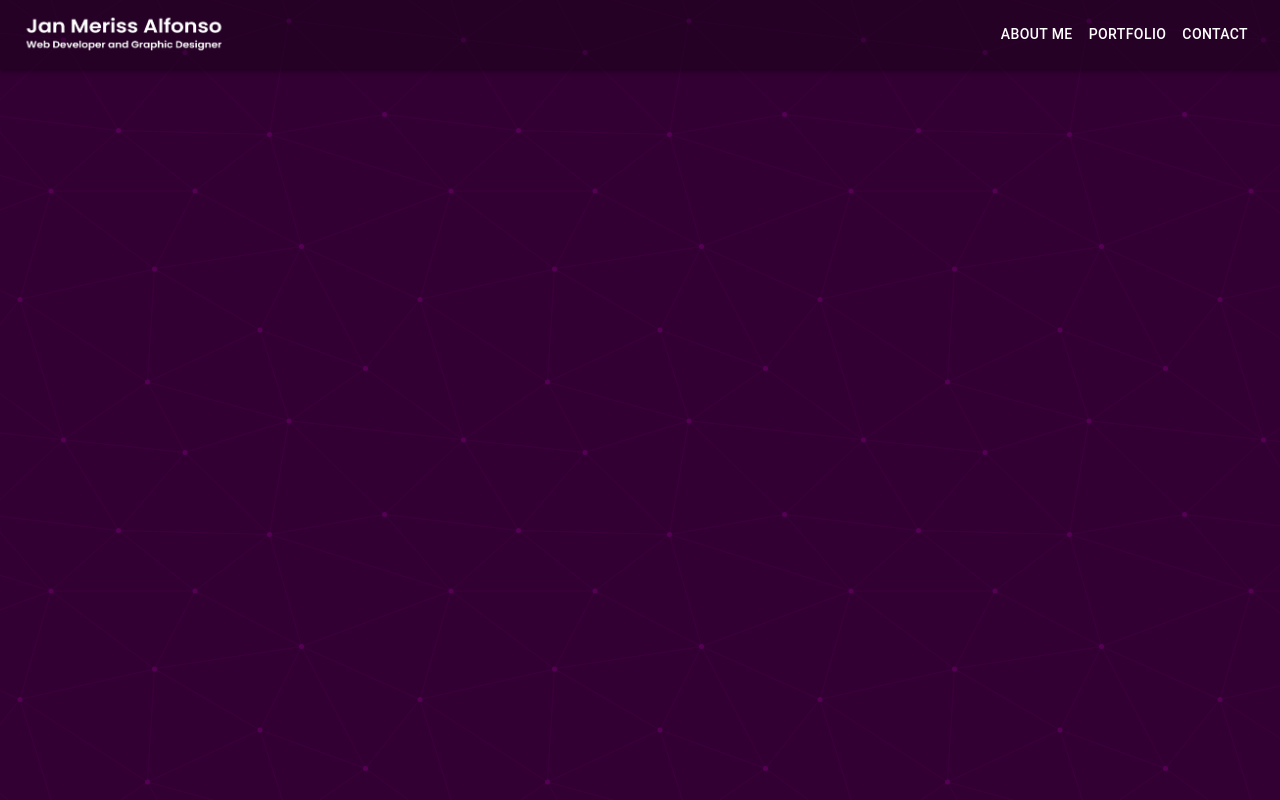
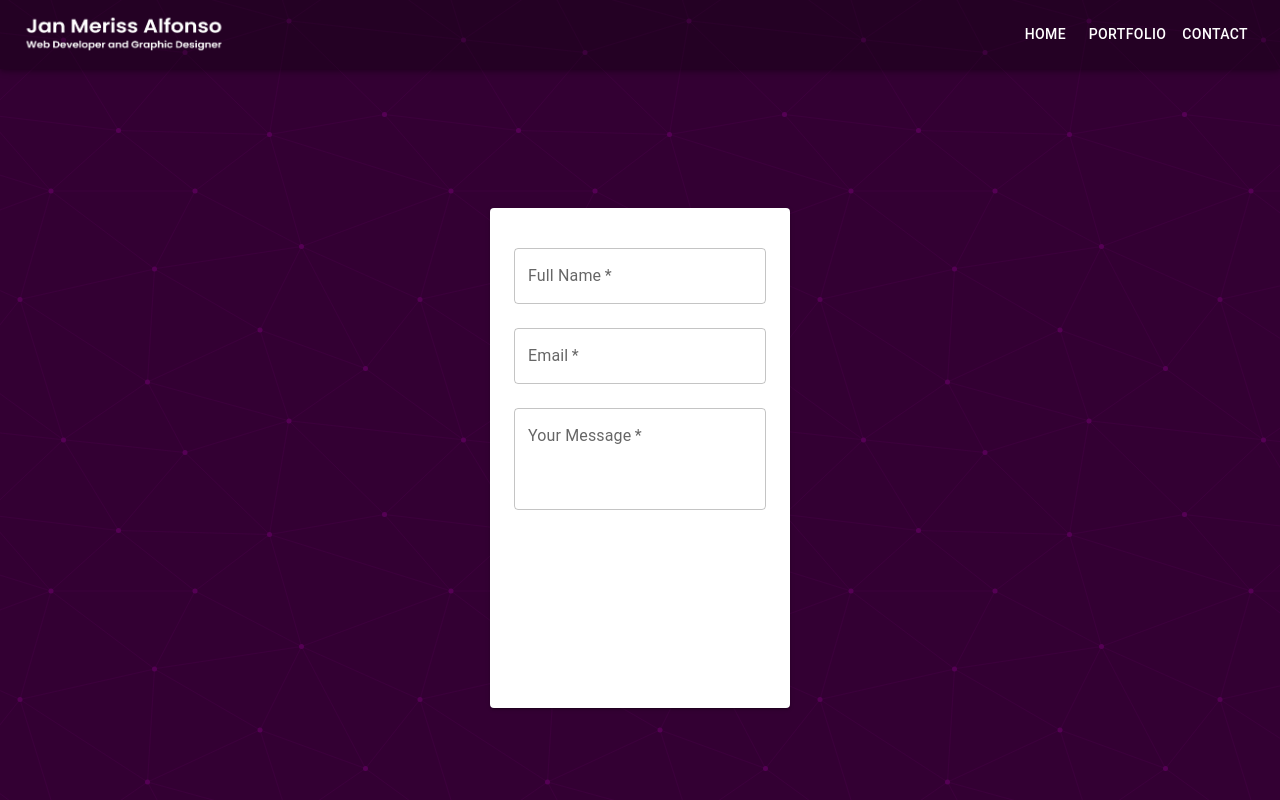
Before and after one commit to Jan-Alfonso/portfolio, a React (Create React App) app in the folder folio_front/: page /contact in a window 1280 px wide. Built offline with nearby package versions, Linux system fonts and the light colour scheme.

Commit message:
worked on contact page

```diff
--- a/folio_front/src/App.js
+++ b/folio_front/src/App.js
@@ -7,36 +7,26 @@ import {
 } from "react-router-dom";
 import Home from "./Pages/Home/Home";
 import Navbar from "./components/Navbar/Navbar";
-import AboutMe from "./Pages/AboutMe/AboutMe";
 import Contact from "./Pages/Contact/Contact";
 import Portfolio from "./Pages/Portfolio/Portfolio";
 import "./App.css"
-import { useState, useEffect } from "react";
 import LoadingWrapper from "./components/Spinner/LoadingWrap"
 
 
 function App() {
 
-  const [loading, setLoading] = useState(true);
+  const isDashboardRoutes = window.location.pathname.startsWith("/");
 
-useEffect(() => {
-  setTimeout(() => {
-    setLoading(false);
-  }, 1000);
-}, []);
-
-  const isDashboardRoutes = window.location.pathname.startsWith("/");
   return (
     <>
 
       <Router>
         {isDashboardRoutes && <Navbar />}
-        <div className='gradient_background'></div>
+
         <LoadingWrapper>
         <Routes>
           <Route exact path="/" element={<Navigate to="/Home" />} />
           <Route exact path="/Home" element={<Home />} />
-          <Route exact path="/about-me" element={<AboutMe/>} />
           <Route exact path="/portfolio" element={<Portfolio/>} />
           <Route exact path="/contact" element={<Contact/>} />
         </Routes>
--- a/folio_front/src/Pages/AboutMe/AboutMe.js
+++ /dev/null
@@ -1,11 +0,0 @@
-import React from 'react'
-
-function AboutMe() {
-  return (
-    <div>
-
-    </div>
-  )
-}
-
-export default AboutMe
--- a/folio_front/src/Pages/Contact/Contact.js
+++ b/folio_front/src/Pages/Contact/Contact.js
@@ -1,9 +1,10 @@
 import React from 'react'
+import BasicTextFields from '../../components/Mailer/Mailer'
 
 function Contact() {
   return (
     <div>
-
+      <BasicTextFields/>
     </div>
   )
 }
--- a/folio_front/src/Pages/Home/Home.css
+++ b/folio_front/src/Pages/Home/Home.css
@@ -139,10 +139,7 @@
       animation: fadeToRight 2.5s forwards;
     }
 
-    #des-icons{
-      margin-left: 20%;
-      margin-right: 20%;
-    }
+
 
     .IllustrationI {
       position: relative;
--- a/folio_front/src/Pages/Home/Home.js
+++ b/folio_front/src/Pages/Home/Home.js
@@ -7,18 +7,19 @@ import linkedin from "../../assets/linkedin.png";
 import skype from "../../assets/skype.png";
 import gmail from "../../assets/gmail.png";
 import "./Home.css";
-import { Grid } from "@mui/material";
+import { Box, Grid } from "@mui/material";
+
 
 function Home() {
 
   return (
     <div>
-      <Grid container spacing={2}>
-      <Grid item xs={12} md={12} sx={{
+      <Grid container spacing={2} sx={{marginTop:{xs:'20%', md:'10%'}}}>
+      <Grid sx={{
         display: "flex",
         flexDirection: {xs: "column", md:"row"}
-        }}
-        >
+        }}>
+
         <Grid
         sx={{
           display: "flex",
@@ -47,16 +48,13 @@ function Home() {
         </Grid>
 
 
-        <Grid item xs={12}
-        id="IntroDescription"
-        >
+        <Grid item xs={12} id="IntroDescription">
           <Grid>
           <h2 className="text-light justify-content-center fs-sm-6"><b className="text-warning">Hello!</b> I'm Jan Meriss Alfonso</h2>
-          <p className="fs-5 text-light">
+          <Box sx={{fontSize: {xs: "15px", md: "20px"}, color: "white", margin: "5%"}}>
           I'm a skilled virtual assistant and graphic designer with 4 years of experience. Recently, I transitioned into web development to bring my designs to life and make them interactive. Let's create engaging web experiences together.
-          </p>
+          </Box>
           </Grid>
-
             <Grid sx={{
               display: "flex",
               justifyContent: "space-between"
@@ -67,9 +65,7 @@ function Home() {
             <a href="https://www.instagram.com/meriss_alfonso/" className="Icons" target="_blank" rel="noreferrer"><img src={ig} class="w-100 h-100" alt="instagram"/></a>
             <a href="https://www.linkedin.com/in/jan-meriss-alfonso-a882b51b6" className="Icons" target="_blank" rel="noreferrer"><img src={linkedin} class="w-100 h-100" alt="linkedin"/></a>
             </Grid>
-
         </Grid>
-
 
       </Grid>
     </Grid>
--- /dev/null
+++ b/folio_front/src/components/Mailer/Mailer.js
@@ -0,0 +1,41 @@
+import * as React from 'react';
+import Box from '@mui/material/Box';
+import TextField from '@mui/material/TextField';
+import './Mailer.css';
+import { Paper } from '@mui/material';
+import Button from "@mui/material/Button";
+
+export default function BasicTextFields() {
+  return (
+    <>
+    <Box sx={{width: "100%", height: {xs: '100px', md: '200px'}}}></Box>
+    <Box
+      component="form"
+      sx={{
+        display: 'flex',
+        justifyContent: 'center',
+        textAlign: 'center',
+        '& > :not(style)': { margin: 1, p:3, width: {xs: '350px', md: 300 },
+            height: 500, },}}
+      noValidate
+      autoComplete="off"
+    >
+    <Paper elevation={2} sx={{margin: 1,}}>
+      <div></div>
+
+      <TextField fullWidth id="fullWidth" label="Full Name" margin="normal" required />
+
+
+      <TextField fullWidth id="fullWidth" label="Email" margin="normal" required />
+
+
+      <TextField fullWidth label="Your Message" id="outlined-size-normal" margin="normal" multiline={true}
+      rows={3} required/>
+
+      <Button fullWidth sx={{height:'45px', color: 'blue', marginTop: '20px'}}></Button>
+
+    </Paper>
+    </Box>
+    </>
+  );
+}
--- a/folio_front/src/components/Navbar/Navbar.js
+++ b/folio_front/src/components/Navbar/Navbar.js
@@ -19,7 +19,7 @@ import ListItemText from '@mui/material/ListItemText';
 import { FaArrowRight } from "react-icons/fa6";
 
 
-const pages = ["About Me", "Portfolio", "Contact"];
+const pages = ["Home", "Portfolio", "Contact"];
 
 function TemporaryDrawer() {
   const [state, setState] = React.useState({
@@ -64,12 +64,12 @@ function TemporaryDrawer() {
   );
 
   return (
-    <AppBar id="AppBar" position="static">
+    <AppBar id="AppBar" position="fixed">
       <Container maxWidth="xl">
         <Toolbar disableGutters>
           <Box sx={{ flexGrow: 1, display: { xs: "flex", md: "none" } }}>
-              <MenuIcon />
-              {pages.map((anchor) => (
+          <MenuIcon />
+              {['left'].map((anchor) => (
                 <React.Fragment key={anchor}>
                 <IconButton onClick={toggleDrawer(anchor, true)}></IconButton>
                 <Drawer
```
Also changed, not shown: folio_front/src/components/Mailer/Mailer.css (added).
